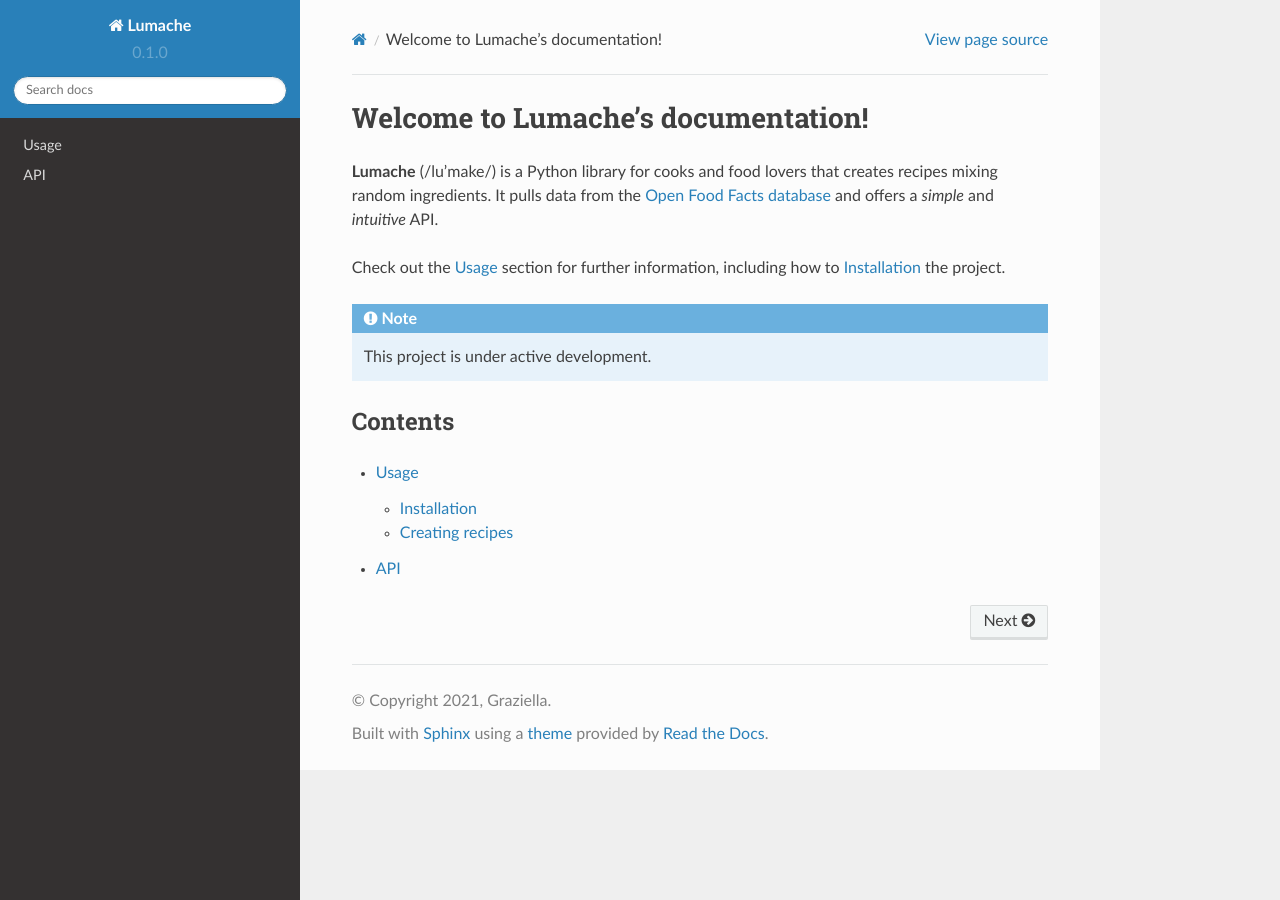
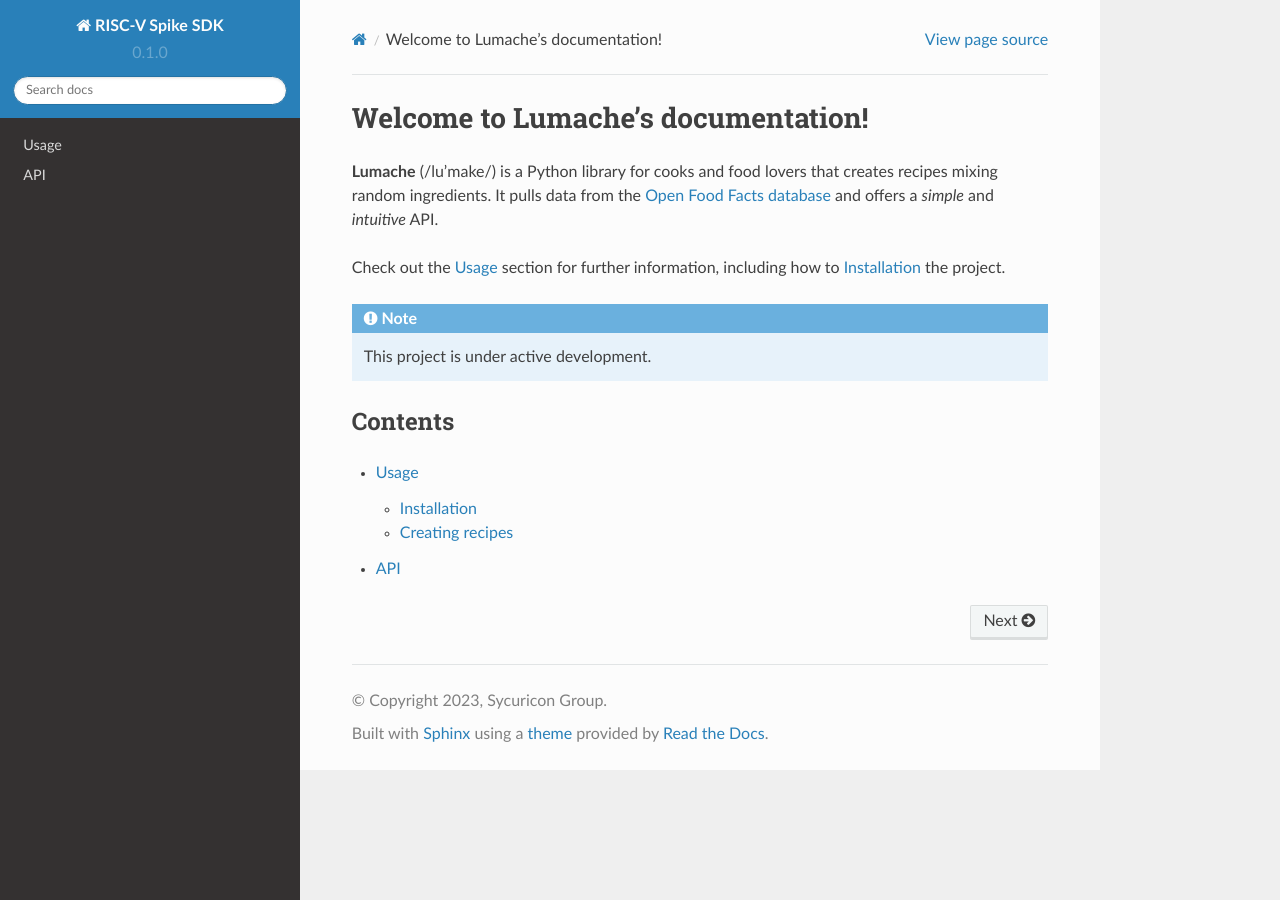
Before and after one commit to Phantom1003/rss_doc, a Sphinx documentation site: the page built from docs/source/index.rst, in a window 1280 px wide. Built offline with Sphinx 7.4.7 and the Read the Docs theme 2.0.0, drawn with Linux system fonts in a browser that asks for light colours.

Commit message:
Update conf.py

```diff
--- a/docs/source/conf.py
+++ b/docs/source/conf.py
@@ -2,9 +2,9 @@
 
 # -- Project information
 
-project = 'Lumache'
-copyright = '2021, Graziella'
-author = 'Graziella'
+project = 'RISC-V Spike SDK'
+copyright = '2023, Sycuricon Group'
+author = 'Sycuricon'
 
 release = '0.1'
 version = '0.1.0'
```
